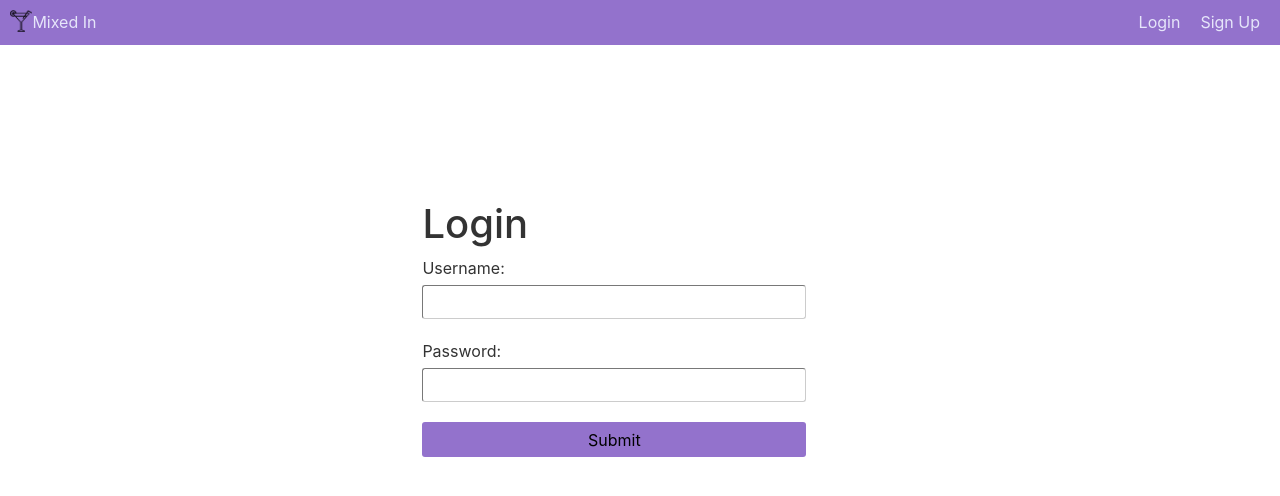
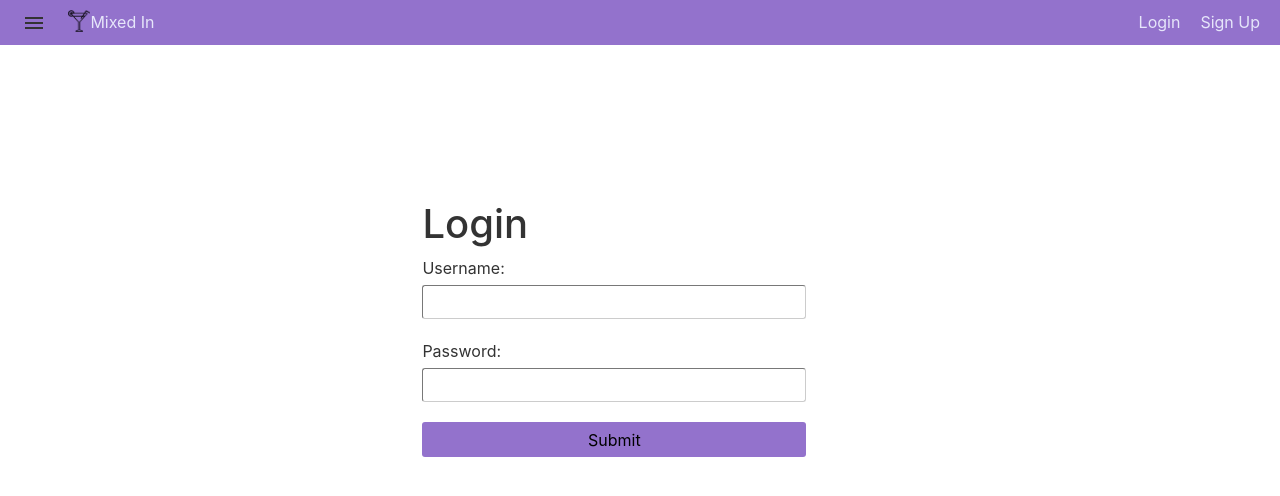
Before and after one commit to mudl-io/mixology-frontend, a React (Create React App) app: page /login/ in a window 1280 px wide. Shown: the top 496 px of the page. Built offline with nearby package versions, Linux system fonts and the light colour scheme; no server answers.

Commit message:
Revert "merged develop"
This reverts commit b82c201acc03d2fc1990c5c4e6fb7ac4f1f28d9d, reversing
changes made to 0f07cc3fbde23d53503e29773a84b1bdcf7a4656.

```diff
--- a/package.json
+++ b/package.json
@@ -6,6 +6,7 @@
   "proxy": "http://localhost:8000/",
   "dependencies": {
     "@material-ui/core": "^4.11.2",
+    "@material-ui/icons": "^4.11.2",
     "@reduxjs/toolkit": "^1.5.0",
     "@testing-library/jest-dom": "^5.11.9",
     "@testing-library/react": "^11.2.3",
--- a/src/components/app/App.js
+++ b/src/components/app/App.js
@@ -15,6 +15,7 @@ import SavedCocktailsDisplay from "../saved-cocktails-display";
 import CreatedCocktailsDisplay from "../created-cocktails-display";
 import DynamicCocktailDisplayContainer from "../dynamic-cocktail-display-container";
 import ProfilePage from "../profile-page";
+import CocktailsOfLiquor from "../cocktails-of-liquor";
 
 class App extends React.Component {
   constructor(props) {
@@ -61,6 +62,7 @@ class App extends React.Component {
               component={DynamicCocktailDisplayContainer}
             />
             <Route exact path="/profile/:username" component={ProfilePage} />
+            <Route exact path="/:liquorId" component={CocktailsOfLiquor} />
           </Switch>
         </Router>
 
--- a/src/components/primary-navigation-bar/index.js
+++ b/src/components/primary-navigation-bar/index.js
@@ -2,9 +2,13 @@ import React from "react";
 import { Link } from "react-router-dom";
 import { connect } from "react-redux";
 import { Dropdown, DropdownButton } from "react-bootstrap";
+import IconButton from "@material-ui/core/IconButton";
+import MenuIcon from "@material-ui/icons/Menu";
+import MenuOpenIcon from "@material-ui/icons/MenuOpen";
 
 import "./styles.scss";
 import axiosInstance from "../../axiosApi";
+import LeftLiquorsSidenav from "../left-liquors-sidenav";
 
 // redux actions
 import { logoutUser } from "../../features/users/usersSlice";
@@ -12,6 +16,12 @@ import { logoutUser } from "../../features/users/usersSlice";
 class PrimaryNavigationBar extends React.Component {
   constructor(props) {
     super(props);
+
+    this.state = { drawerOpen: false };
+  }
+
+  componentDidMount() {
+    document.addEventListener("mousedown", this.handleClickOutside);
   }
 
   logout = async () => {
@@ -87,9 +97,34 @@ class PrimaryNavigationBar extends React.Component {
     return content;
   };
 
+  handleClickOutside = (event) => {
+    if (event.target.className === "liquor-type") {
+      setTimeout(() => {
+        this.setState({ drawerOpen: false });
+      }, 100);
+    }
+  };
+
+  handleDrawerOpen = () => {
+    this.setState({ drawerOpen: !this.state.drawerOpen });
+  };
+
+  drawerStateIcon = () => {
+    return this.state.drawerOpen ? <MenuOpenIcon /> : <MenuIcon />;
+  };
+
   render() {
     return (
+      <div>
         <div className="primary-navigation-bar">
+          <IconButton
+            color="inherit"
+            aria-label="open drawer"
+            onClick={this.handleDrawerOpen}
+            edge="start"
+          >
+            {this.drawerStateIcon()}
+          </IconButton>
           <nav>
             <Link className="nav-link homepage" to="/">
               <img className="site-logo-nav" src="/defaultimg.png" />
@@ -99,7 +134,12 @@ class PrimaryNavigationBar extends React.Component {
             {this.rightNavContent()}
           </nav>
         </div>
+        <div>
+          <LeftLiquorsSidenav open={this.state.drawerOpen} />
+        </div>
+      </div>
     );
   }
 }
+
 export default connect()(PrimaryNavigationBar);
--- a/src/components/primary-navigation-bar/styles.scss
+++ b/src/components/primary-navigation-bar/styles.scss
@@ -8,6 +8,10 @@
   width: 100%;
   height: 45px;
   background-color: $coolpurp;
+
+  .MuiIconButton-root {
+    margin-left: 10px;
+  }
 
   nav {
     display: flex;
--- a/src/components/right-cocktail-sidenav/styles.scss
+++ b/src/components/right-cocktail-sidenav/styles.scss
@@ -6,4 +6,8 @@
     top: 7%;
     margin-left: 12px;
   }
+
+  img {
+    border-radius: 5px;
+  }
 }
--- a/src/features/liquors/liquorsSlice.js
+++ b/src/features/liquors/liquorsSlice.js
@@ -5,7 +5,7 @@ const liquorsSlice = createSlice({
   initialState: [],
   reducers: {
     didGetLiquors(state, action) {
-      state.push(...action.payload);
+      return [...action.payload];
     },
     // can "mutate" state here bc using the redux toolkit
     // which users Immer library under the hood
```
Also changed, not shown: 1 other file (tests, documents, lock files or other folders). Lines whose indentation alone changed are shown as unchanged.
